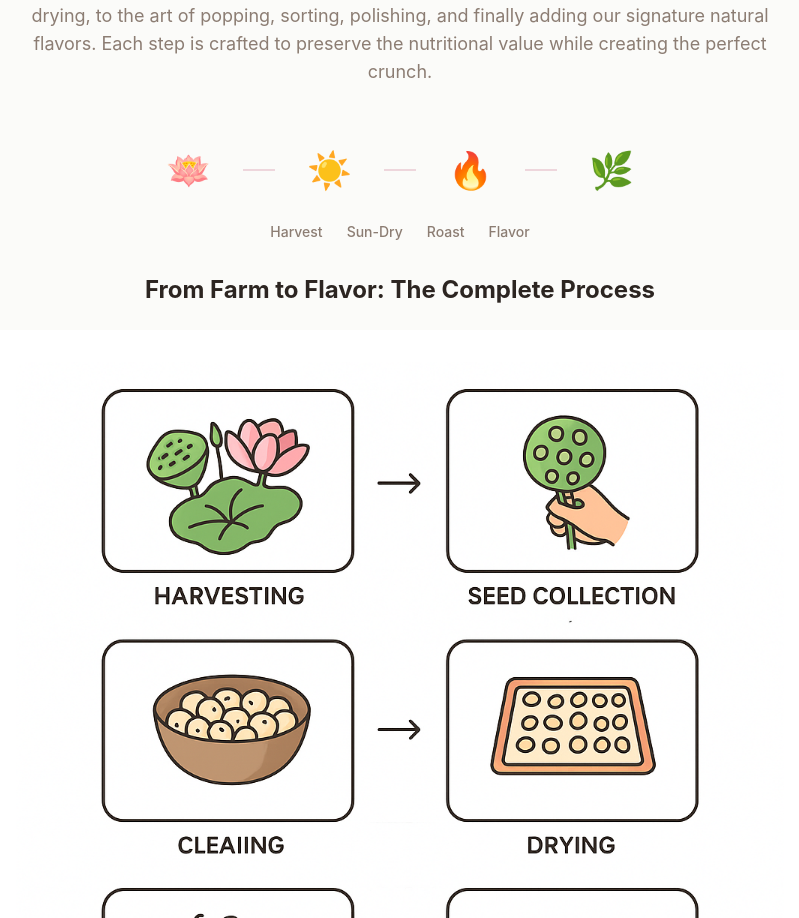
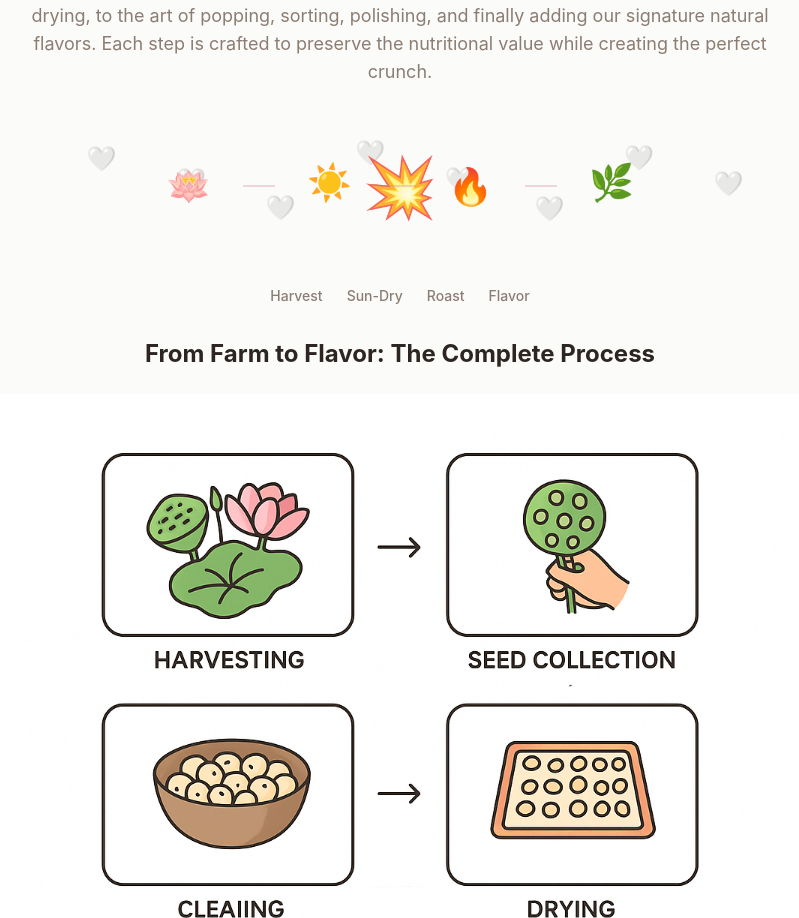
Before and after one commit to Janki2010/zeno-makhana, a React (Vite) app: page / in a window 1280 px wide. Shown: the part 1422-2340 px from the top of the page, without its empty margins (240-1039 px from the left). Built offline with nearby package versions, Linux system fonts and the light colour scheme.

Commit message:
Add popping animation to section
Added a subtle animation to the "What is Makhana" section to visually represent the popping process.

```diff
--- a/src/components/WhatIsMakhana.tsx
+++ b/src/components/WhatIsMakhana.tsx
@@ -44,15 +44,41 @@ const WhatIsMakhana = () => {
             </p>
           </div>
 
-          {/* Visual Elements */}
-          <div className="flex justify-center items-center gap-8 pt-8">
-            <div className="text-4xl">🪷</div>
-            <div className="w-8 h-0.5 bg-primary/30"></div>
-            <div className="text-4xl">☀️</div>
-            <div className="w-8 h-0.5 bg-primary/30"></div>
-            <div className="text-4xl">🔥</div>
-            <div className="w-8 h-0.5 bg-primary/30"></div>
-            <div className="text-4xl">🌿</div>
+          {/* Popping Makhana Animation */}
+          <div className="relative py-12">
+            {/* Animated makhana seeds popping */}
+            <div className="absolute inset-0 overflow-hidden pointer-events-none">
+              {[...Array(8)].map((_, i) => (
+                <div
+                  key={i}
+                  className={`absolute animate-bounce text-2xl opacity-70`}
+                  style={{
+                    left: `${15 + i * 10}%`,
+                    top: `${20 + (i % 3) * 20}%`,
+                    animationDelay: `${i * 0.3}s`,
+                    animationDuration: `${2 + (i % 2)}s`
+                  }}
+                >
+                  🤍
+                </div>
+              ))}
+            </div>
+
+            {/* Process visualization */}
+            <div className="relative z-10 flex justify-center items-center gap-8">
+              <div className="text-4xl animate-pulse-soft">🪷</div>
+              <div className="w-8 h-0.5 bg-primary/30"></div>
+              <div className="text-4xl animate-bounce" style={{ animationDelay: '0.5s' }}>☀️</div>
+              <div className="w-8 h-0.5 bg-primary/30"></div>
+              <div className="text-4xl animate-pulse-soft" style={{ animationDelay: '1s' }}>🔥</div>
+              <div className="w-8 h-0.5 bg-primary/30"></div>
+              <div className="text-4xl animate-bounce" style={{ animationDelay: '1.5s' }}>🌿</div>
+            </div>
+
+            {/* Popping effect center */}
+            <div className="absolute top-1/2 left-1/2 transform -translate-x-1/2 -translate-y-1/2">
+              <div className="text-6xl animate-scale-bounce opacity-80">💥</div>
+            </div>
           </div>
 
           <div className="flex justify-center gap-6 text-sm text-muted-foreground font-medium">
```
